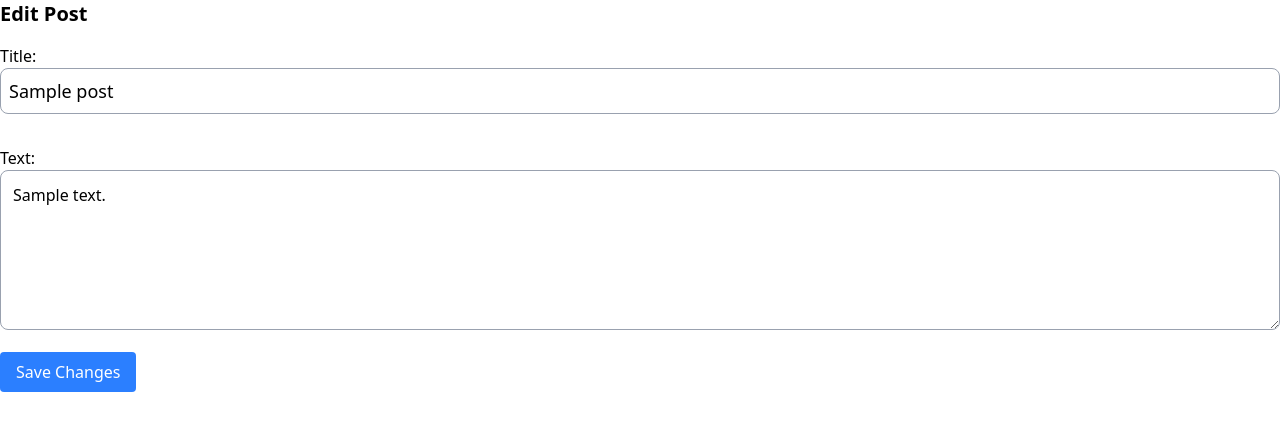
After one commit to Akelvino/Blog_Application, a Django app: page /post/1/edit/ in a window 1280 px wide. The commit adds this page. Shown: the top 431 px of the page. Run offline with Django 5.2, Linux system fonts and the light colour scheme; tables that the repository leaves empty hold one stand-in row (values such as "Sample post").

Commit message:
Added the edit function

```diff
--- /dev/null
+++ b/blog/templates/blog/post_edit.html
@@ -0,0 +1,12 @@
+{% extends 'base.html' %}
+
+{% block content %}
+  <h2 class="text-xl font-bold mb-4">Edit Post</h2>
+  <form method="POST" class="space-y-4">
+    {% csrf_token %}
+    {{ form.as_p }}
+    <button type="submit" class="bg-blue-500 text-white px-4 py-2 rounded">
+      Save Changes
+    </button>
+  </form>
+{% endblock %}
--- a/blog/templates/blog/post_list.html
+++ b/blog/templates/blog/post_list.html
@@ -16,6 +16,7 @@
                 <time class="block ">Published on: {{ post.published_date }}</time>
                 <h2 class="py-2 text-amber-600 text-4xl"><a href="{% url 'details' post.pk %}">{{ post.title }}</a></h2>
                 <p>{{ post.text|linebreaksbr }}</p>
+                <button class='bg-blue-400 text-white px-2 text-lg rounded-lg hover:bg-blue-300'><a href="{% url 'post_edit' post.pk %}" >Edit</a></button>
                 <br>
                 <hr>
             </article>
--- a/blog/urls.py
+++ b/blog/urls.py
@@ -5,4 +5,5 @@ urlpatterns = [
     path('', views.post_list, name='post_list'),
     path('detail/<int:pk>/', views.details, name='details'),
     path('post_new/', views.post_new, name='post_new'),
+    path('post/<int:pk>/edit/', views.post_edit, name='post_edit'),
 ]
--- a/blog/views.py
+++ b/blog/views.py
@@ -1,7 +1,7 @@
-from django.shortcuts import render, redirect
+from django.shortcuts import render, redirect,get_object_or_404
 from .models import Post
 from .forms import PostForm
-
+from django.utils import timezone
 
 # Create your views here.
 def post_list(request):
@@ -9,8 +9,8 @@ def post_list(request):
     return render(request, 'blog/post_list.html',{"posts":posts})
 
 def details(request, pk):
-    posts = Post.objects.filter(pk=pk)
-    return render(request, 'blog/detail.html',{"posts":posts})
+    post = get_object_or_404(Post, pk=pk)
+    return render(request, 'blog/detail.html',{"post":post})
 
 def post_new(request):
     if request.method == 'POST':
@@ -24,3 +24,18 @@ def post_new(request):
         form = PostForm()
 
     return render(request, 'blog/post_new.html', {"form":form})
+
+def post_edit(request, pk):
+    post = get_object_or_404(Post, pk=pk)
+    if request.method == 'POST':
+        form = PostForm(request.POST, instance=post)
+        if form.is_valid():
+            post = form.save(commit=False)
+            post.author = request.user
+            post.published_date = timezone.now()
+            post.save()
+            return redirect('details', pk=post.pk)
+    else:
+        form = PostForm(instance=post)
+
+    return render(request, 'blog/post_edit.html', {"form":form})
```
Also changed, not shown: blog/templates/blog/detail.html (+6 -5 lines).
